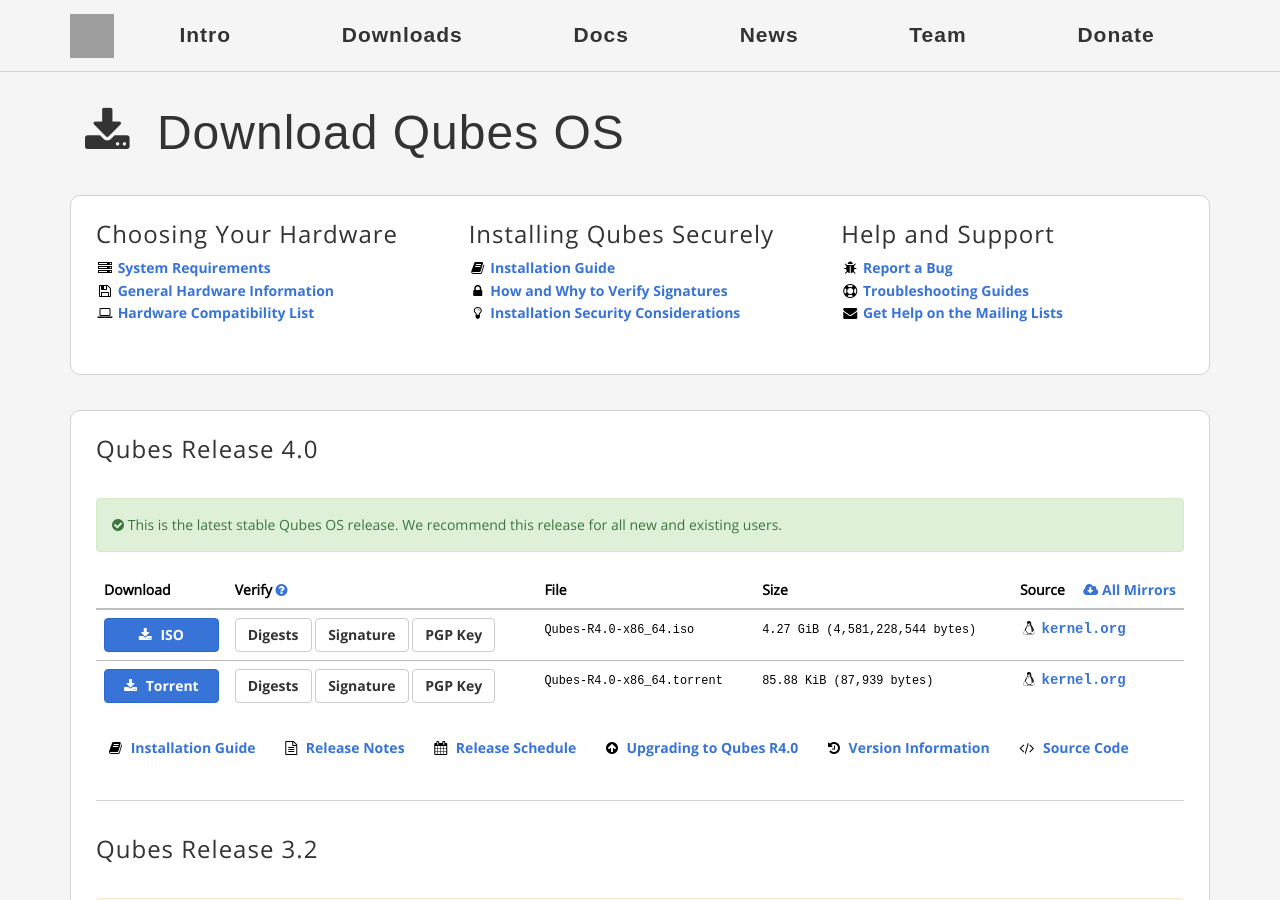
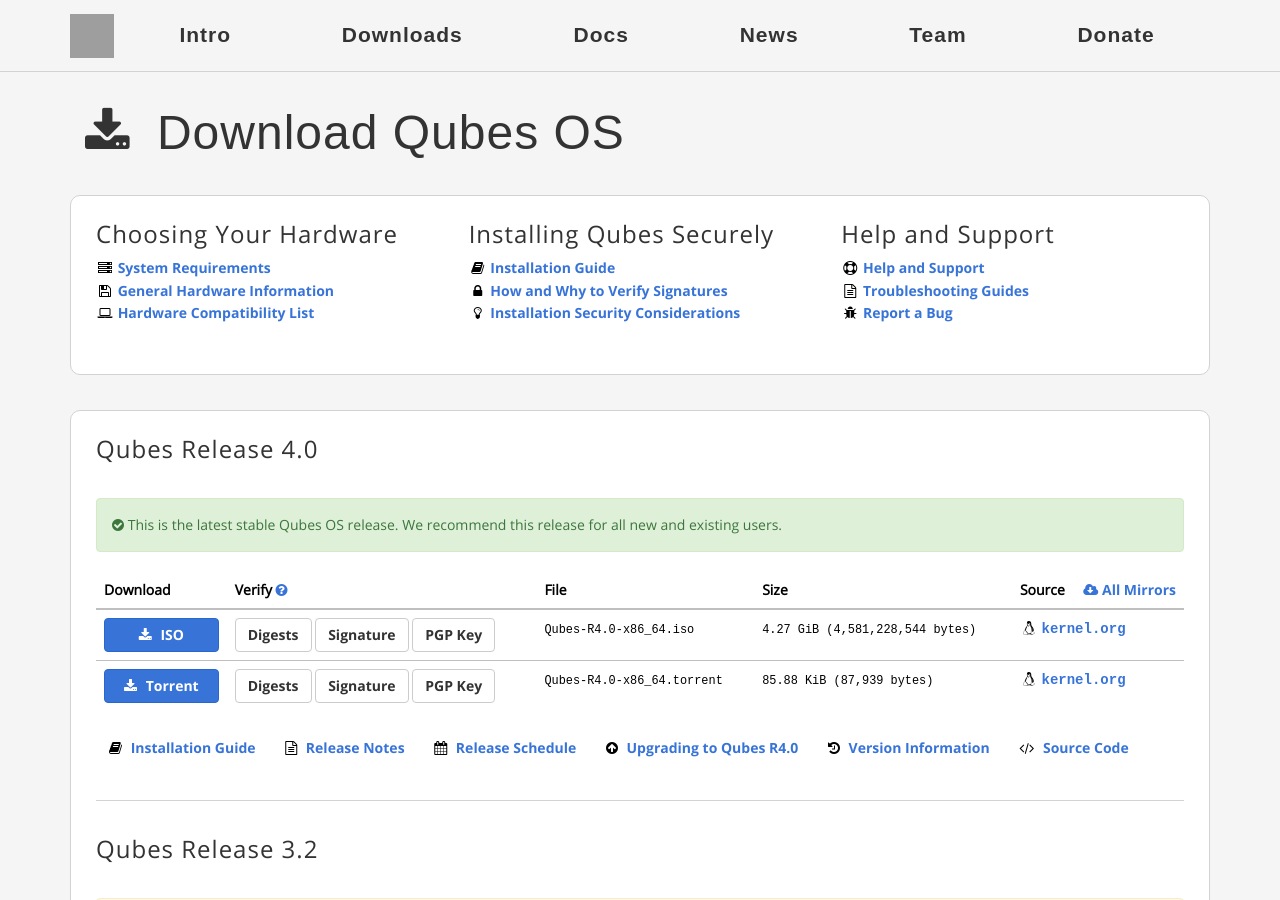
Before and after one commit to QubesOS/qubesos.github.io, a Jekyll site: the page built from pages/downloads.md, in a window 1280 px wide and 900 px high. Built offline with Jekyll 4.4.1, drawn with Linux system fonts in a browser that asks for light colours; some web fonts are replaced; some of the changed text lies outside the part shown; grey boxes are pictures that could not be loaded.

Commit message:
Rename Mailing List links to "Help and Support"
QubesOS/qubes-issues#3691

```diff
--- a/_data/architecture.yml
+++ b/_data/architecture.yml
@@ -18,6 +18,9 @@
   - title: Getting Started
     url: /getting-started/
     icon: fa-cubes
+  - title: Help and Support
+    url: /support/
+    icon: fa-life-ring
   - title: OS Architecture
     url: /doc/architecture/
   - title: Security Center
@@ -115,9 +118,6 @@
     url: mailto:press@qubes-os.org
   - title: Business Inquiries
     url: mailto:business@qubes-os.org
-  - title: Mailing Lists
-    url: /mailing-lists/
-    icon: fa-envelope-o
   - title: Join the Team
     url: /join/
     icon: fa-thumbs-o-up
--- a/_layouts/team.html
+++ b/_layouts/team.html
@@ -15,7 +15,7 @@
             <ul class="list-unstyled">
               <li><a href="/security/"><i class="fa fa-lock fa-fw black-icon"></i> Report a security issue</a></li>
               <li><a href="/doc/reporting-bugs/"><i class="fa fa-bug fa-fw black-icon"></i> Report a bug</a></li>
-              <li><a href="/mailing-lists/"><i class="fa fa-envelope fa-fw black-icon"></i> Join the mailing lists</a></li>
+              <li><a href="/support/"><i class="fa fa-life-ring fa-fw black-icon"></i> Get help and support</a></li>
               <li><a href="/join/"><i class="fa fa-user-plus fa-fw black-icon"></i> Join the team</a></li>
             </ul>
           </div>
@@ -23,7 +23,7 @@
             <ul class="list-unstyled">
               <li><i class="fa fa-newspaper-o fa-fw"></i> Press inquiries: <a href="mailto:press@qubes-os.org">press@qubes-os.org</a></li>
               <li><i class="fa fa-briefcase fa-fw"></i> Business inquiries: <a href="mailto:business@qubes-os.org">business@qubes-os.org</a></li>
-              <li><a href="/partners/"><i class="fa fa-globe fa-fw black-icon"></i> Become a Qubes partner</a></li>
+              <li><a href="/partners/"><i class="fa fa-globe fa-fw black-icon"></i> Become a Qubes Partner</a></li>
               <li><a href="/hardware-certification/"><i class="fa fa-laptop fa-fw black-icon"></i> Request hardware certification</a></li>
             </ul>
           </div>
--- a/pages/downloads.md
+++ b/pages/downloads.md
@@ -28,9 +28,9 @@ redirect_from:
     <div class="col-lg-4 col-md-4">
       <h3>Help and Support</h3>
       <ul class="list-unstyled">
+        <li><a href="/support/"><i class="fa fa-life-ring fa-fw black-icon"></i> Help and Support</a></li>
+        <li><a href="/doc/#troubleshooting"><i class="fa fa-file-text-o fa-fw black-icon"></i> Troubleshooting Guides</a></li>
         <li><a href="/doc/reporting-bugs/"><i class="fa fa-bug fa-fw black-icon"></i> Report a Bug</a></li>
-        <li><a href="/doc/#troubleshooting"><i class="fa fa-life-ring fa-fw black-icon"></i> Troubleshooting Guides</a></li>
-        <li><a href="/mailing-lists/"><i class="fa fa-envelope fa-fw black-icon"></i> Get Help on the Mailing Lists</a></li>
       </ul>
     </div>
   </div>
--- a/pages/home.html
+++ b/pages/home.html
@@ -280,7 +280,7 @@ redirect_from:
         <a title="Twitter" href="https://twitter.com/QubesOS" class="fa fa-twitter fa-5x fa-fw" aria-hidden="true"></a>
         <a title="Reddit" href="https://www.reddit.com/r/Qubes/" class="fa fa-reddit fa-5x fa-fw" aria-hidden="true"></a>
         <a title="Facebook" href="https://www.facebook.com/QubesOS" class="fa fa-facebook fa-5x fa-fw" aria-hidden="true"></a>
-        <a title="Mailing Lists" href="/mailing-lists/" class="fa fa-envelope-o fa-5x fa-fw black-icon" aria-hidden="true"></a>
+        <a title="Help and Support" href="/support/" class="fa fa-life-ring fa-5x fa-fw black-icon" aria-hidden="true"></a>
       </div>
     </div>
   </div>
```
